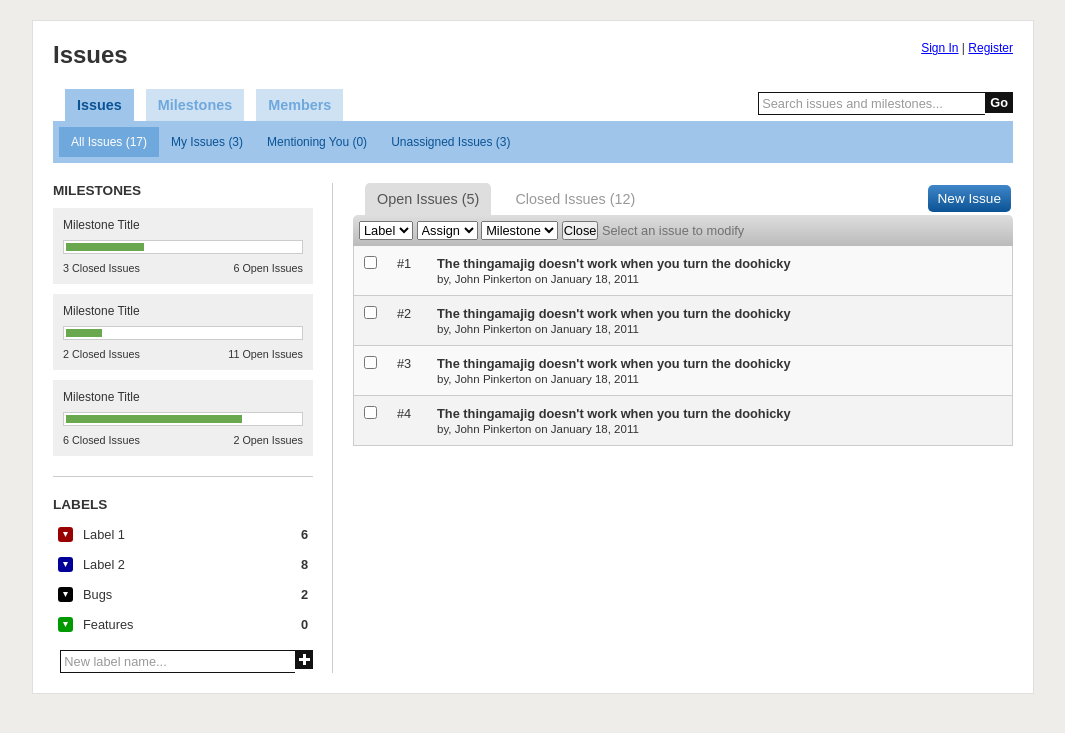
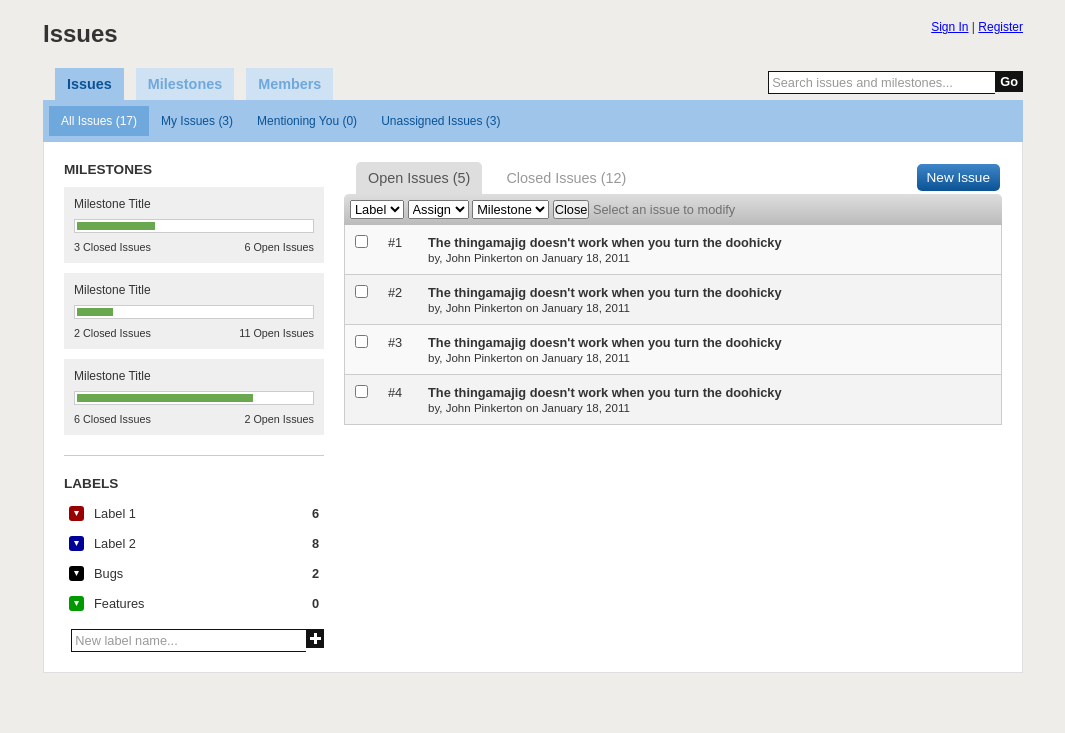
Before and after one commit to Roave/issues, a PHP site: page / in a window 1280 px wide. Shown: the top 733 px of the page, without its empty margins (107-1172 px from the left). Run offline with PHP 8.4, Linux system fonts and the light colour scheme; some libraries are stand-ins or nearby versions.

Commit message:
Restructured layout so primary navigation is on top

```diff
--- a/css/style.css
+++ b/css/style.css
@@ -23,11 +23,8 @@ a:hover {
 }
 
 #pageWrap {
-    background-color: #FFF;
-    border: 1px solid #DFDFDF;
     margin: 20px auto;
-    padding: 20px;
-    width: 960px;
+    width: 980px;
 }
 
 
@@ -151,12 +148,15 @@ a:hover {
 /* -------------------------------------------------------------------------- */
 
 #pageContent {
-    margin-top: 20px;
+    background-color: #FFF;
+    border-left: 1px solid #DFDFDF;
+    border-right: 1px solid #DFDFDF;
+    border-bottom: 1px solid #DFDFDF;
+    padding: 20px;
 }
 
 #mainContent {
-    padding-left: 20px;
-    width: 660px;
+    width: 658px;
 }
 
 #issuesNavigation {
@@ -286,9 +286,8 @@ a:hover {
 /* -------------------------------------------------------------------------- */
 
 #infoPane {
-    border-right: 1px solid #CCC;
-    padding-right: 19px;
     width: 260px;
+    margin-right: 20px;
 }
 
 #milestoneList {
```
